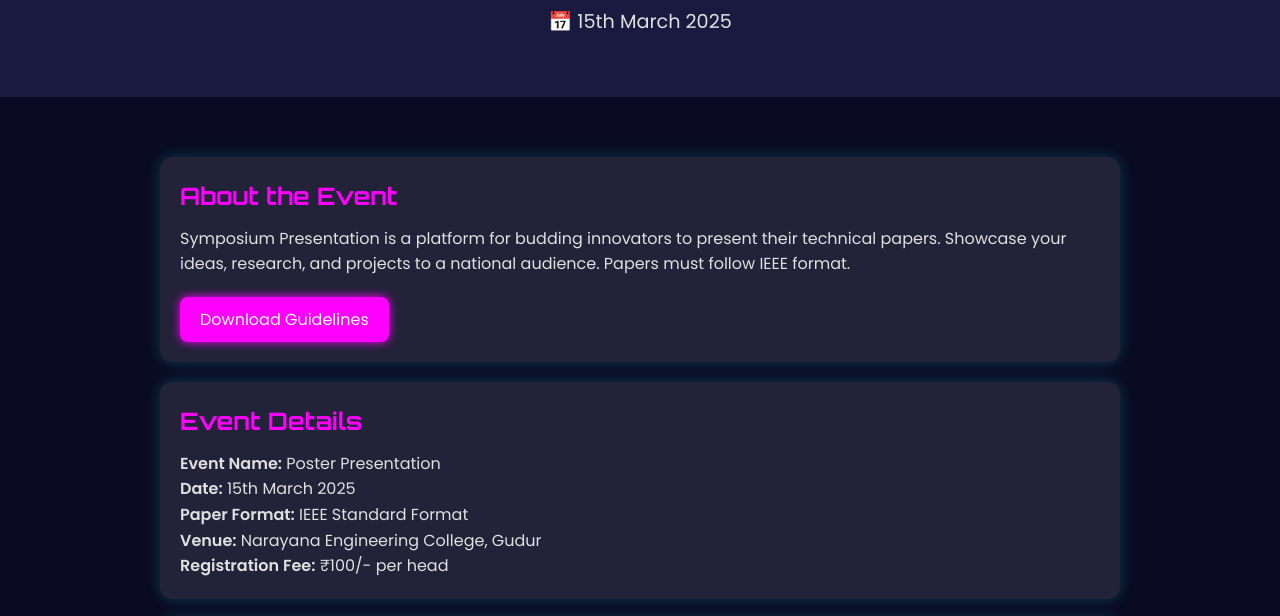
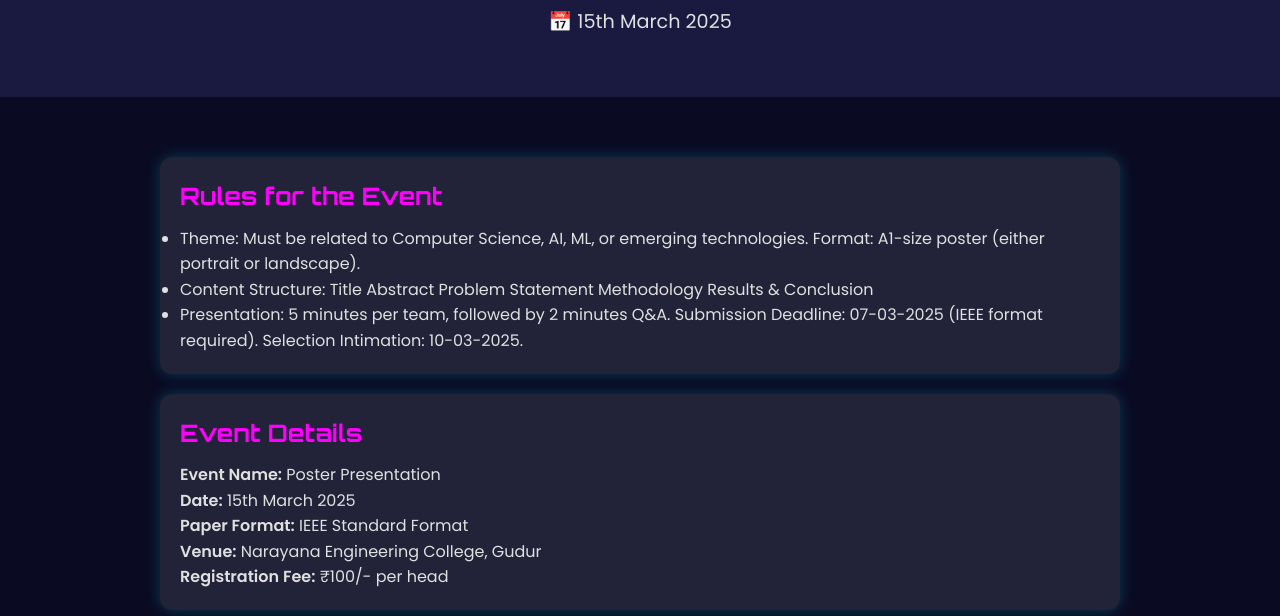
Before and after one commit to SyedAbrarAhmad/symposium, a plain HTML site: page index.html in a window 1280 px wide. Shown: the part 181-797 px from the top of the page. Drawn offline with Linux system fonts and the light colour scheme.

Commit message:
Update index.html

```diff
--- a/index.html
+++ b/index.html
@@ -96,9 +96,23 @@
 
 <section>
   <div class="card">
-    <h2>About the Event</h2>
-    <p>Symposium Presentation is a platform for budding innovators to present their technical papers. Showcase your ideas, research, and projects to a national audience. Papers must follow IEEE format.</p>
-    <a href="#" class="button">Download Guidelines</a>
+    <h2>Rules for the Event</h2>
+<ul>
+  <li>Theme: Must be related to Computer Science, AI, ML, or emerging technologies.
+Format: A1-size poster (either portrait or landscape).
+</li>
+  <li>Content Structure:
+    Title
+Abstract
+Problem Statement
+Methodology
+Results & Conclusion
+</li>
+  <li>Presentation: 5 minutes per team, followed by 2 minutes Q&A.
+Submission Deadline: 07-03-2025 (IEEE format required).
+Selection Intimation: 10-03-2025.</li>
+</ul>
+
   </div>
 
   <div class="card">
@@ -113,7 +127,7 @@
   <div class="card">
     <h2>Coordinators</h2>
     <p>Dr. Dr. V.Sucharita (Ph. 8309454143)</p>
-    <p>P.Surekha (Ph. 9063702385)</p>
+    <p>Ms.P.Surekha (Ph. 9063702385)</p>
   </div>
 
   <div class="card">
```
